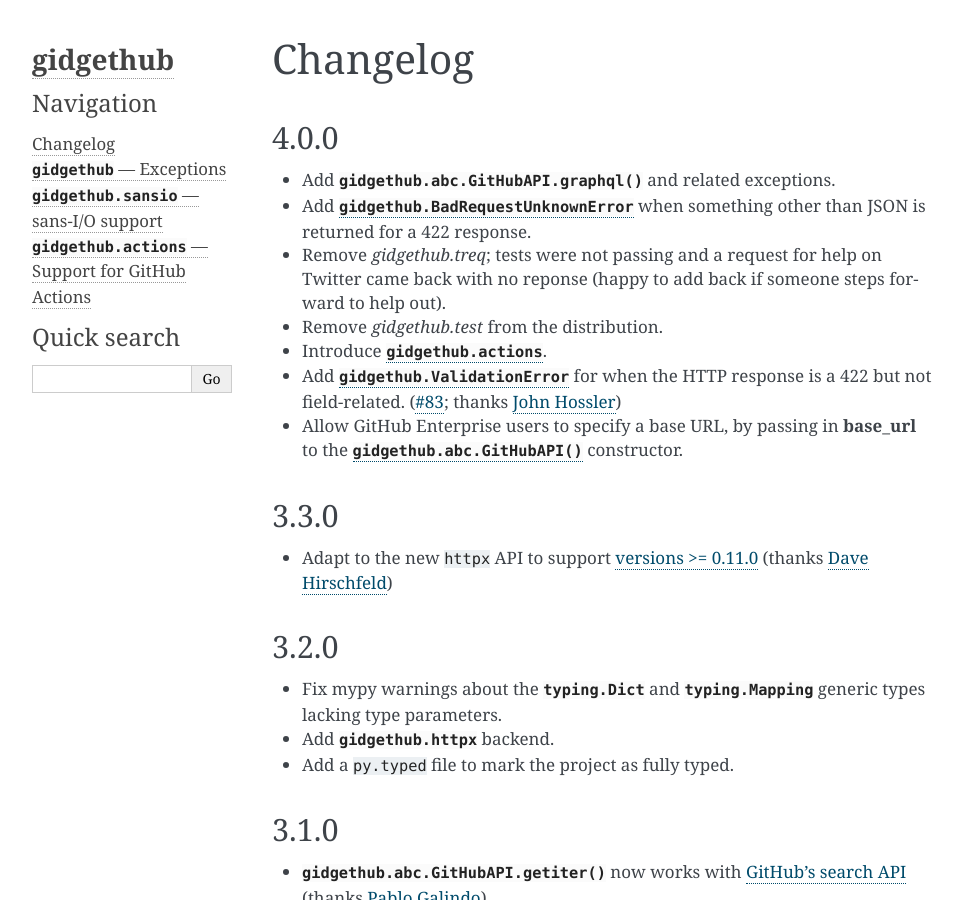
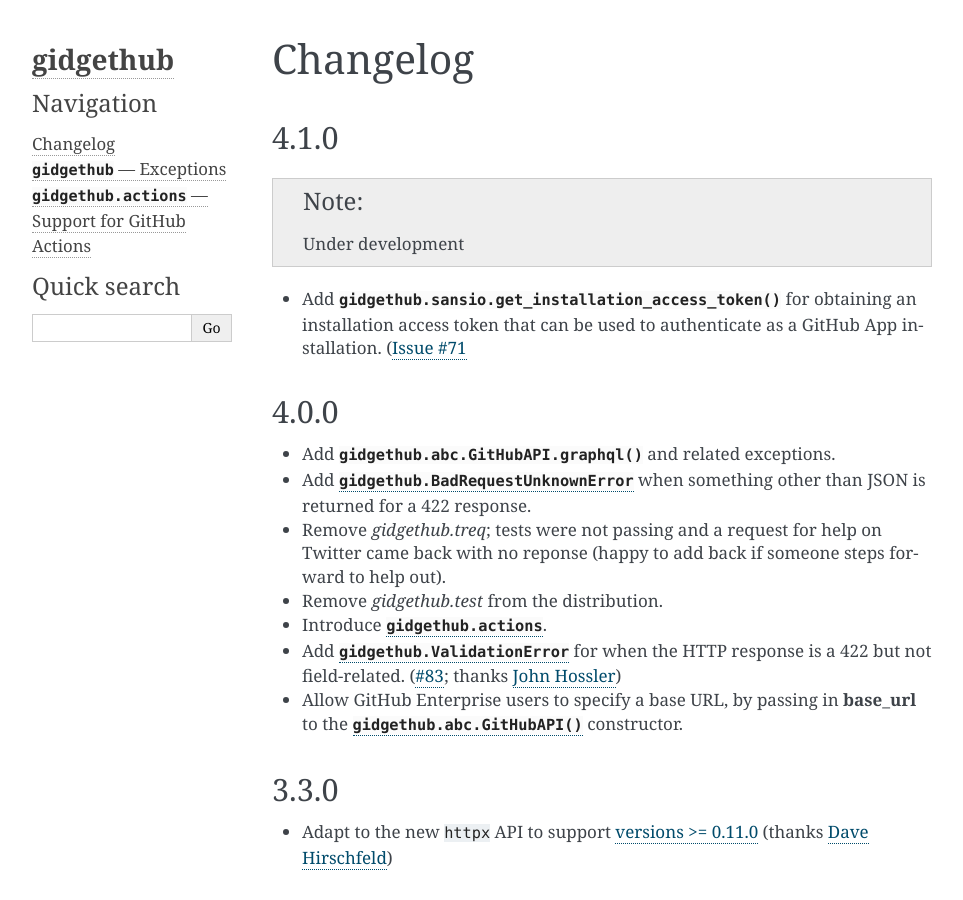
Before and after one commit to gidgethub/gidgethub, a Sphinx documentation site: the page built from docs/changelog.rst, in a window 1280 px wide and 900 px high. Shown: the whole window, without its empty margins (148-1111 px from the left). Built offline with Sphinx 7.4.7, drawn with Linux system fonts in a browser that asks for light colours; pages that are not in the unit, such as notebooks, are missing from menus.

Commit message:
Write tests, documentation, and changelog entry.

```diff
--- a/docs/changelog.rst
+++ b/docs/changelog.rst
@@ -1,5 +1,15 @@
 Changelog
 =========
+
+4.1.0
+'''''
+
+.. note::
+   Under development
+
+- Add :meth:`gidgethub.sansio.get_installation_access_token` for obtaining an
+  installation access token that can be used to authenticate as a GitHub App
+  installation. (`Issue #71 <https://github.com/brettcannon/gidgethub/issues/71>`_
 
 4.0.0
 '''''
```
Also changed, not shown: docs/sansio.rst (+31 -0 lines), 3 other files.
